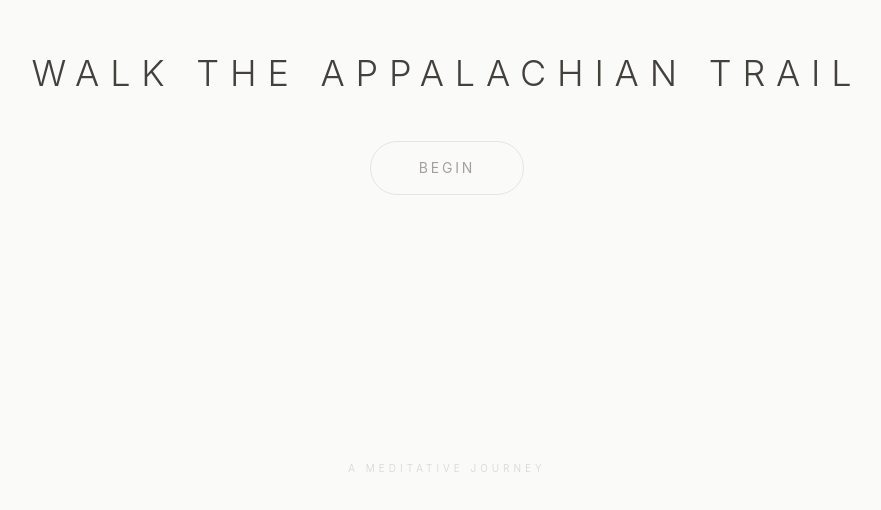
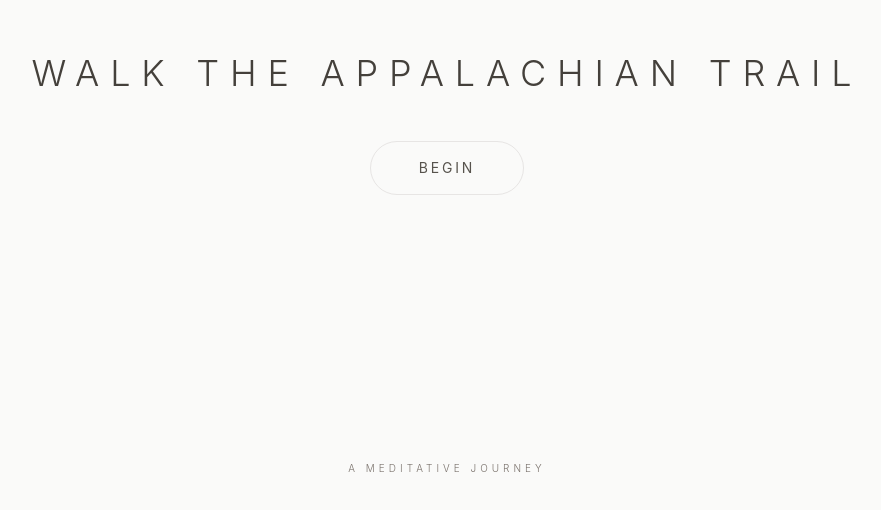
Before and after one commit to rajeshceg3/AppalachianTrail, a React (Vite) app: page / in a window 1280 px wide. Shown: the part 276-786 px from the top of the page, without its empty margins (193-1074 px from the left). Built offline with nearby package versions, Linux system fonts and the light colour scheme.

Commit message:
Darken faint uppercase text from stone-400/300 to stone-600/500 for WCAG contrast

```diff
--- a/src/components/Experience.jsx
+++ b/src/components/Experience.jsx
@@ -43,7 +43,7 @@ const Experience = ({ selectedRegion, onBackToMap }) => {
             transition={{ duration: 1.5 }}
             className="absolute inset-0 z-50 flex items-center justify-center bg-stone-100"
           >
-            <div className="text-[10px] tracking-[0.5em] uppercase text-stone-400">Entering {selectedRegion.name}</div>
+            <div className="text-[10px] tracking-[0.5em] uppercase text-stone-600">Entering {selectedRegion.name}</div>
           </motion.div>
         )}
       </AnimatePresence>
@@ -84,7 +84,7 @@ const Experience = ({ selectedRegion, onBackToMap }) => {
         className="absolute bottom-12 left-1/2 -translate-x-1/2 pointer-events-none text-center z-10 w-full px-4"
       >
         <h3 className="text-stone-600 text-sm tracking-[0.5em] uppercase font-light">{selectedRegion.name}</h3>
-        <p className="text-stone-400 text-[9px] tracking-[0.3em] uppercase mt-4">{selectedRegion.details}</p>
+        <p className="text-stone-600 text-[9px] tracking-[0.3em] uppercase mt-4">{selectedRegion.details}</p>
       </motion.div>
 
       <AnimatePresence>
--- a/src/components/Landing.jsx
+++ b/src/components/Landing.jsx
@@ -21,7 +21,7 @@ const Landing = ({ onStart }) => {
         >
           <button
             onClick={onStart}
-            className="px-12 py-4 border border-stone-200 rounded-full text-stone-400 hover:text-stone-800 hover:border-stone-400 transition-all duration-1000 ease-in-out cursor-pointer tracking-[0.2em] text-sm uppercase"
+            className="px-12 py-4 border border-stone-200 rounded-full text-stone-600 hover:text-stone-800 hover:border-stone-400 transition-all duration-1000 ease-in-out cursor-pointer tracking-[0.2em] text-sm uppercase"
           >
             Begin
           </button>
@@ -32,7 +32,7 @@ const Landing = ({ onStart }) => {
         initial={{ opacity: 0 }}
         animate={{ opacity: 1 }}
         transition={{ delay: 3, duration: 2 }}
-        className="absolute bottom-12 text-stone-300 text-[10px] font-light tracking-[0.4em] uppercase"
+        className="absolute bottom-12 text-stone-500 text-[10px] font-light tracking-[0.4em] uppercase"
       >
         A meditative journey
       </motion.div>
--- a/src/components/MapView.jsx
+++ b/src/components/MapView.jsx
@@ -33,7 +33,7 @@ const ElevationProfile = ({ elevation }) => {
           points={points.join(' ')}
         />
       </svg>
-      <div className="flex justify-between text-[8px] tracking-[0.2em] text-stone-400 mt-1 uppercase">
+      <div className="flex justify-between text-[8px] tracking-[0.2em] text-stone-600 mt-1 uppercase">
         <span>{min}ft</span>
         <span>{max}ft</span>
       </div>
@@ -71,7 +71,7 @@ const RegionNode = ({ region, index, onSelect, isEven, isHovered }) => {
              <h3 className="text-2xl font-light tracking-[0.2em] uppercase text-stone-600 group-hover:text-stone-900 transition-colors duration-500">
                 {region.name}
              </h3>
-             <p className="text-xs tracking-[0.15em] text-stone-400 mt-2 uppercase max-w-xs leading-relaxed group-hover:text-stone-600 transition-colors duration-500">
+             <p className="text-xs tracking-[0.15em] text-stone-600 mt-2 uppercase max-w-xs leading-relaxed group-hover:text-stone-600 transition-colors duration-500">
                 {region.desc}
              </p>
              {isHovered && <ElevationProfile elevation={region.elevation} />}
@@ -177,7 +177,7 @@ const MapView = ({ regions, onSelectRegion }) => {
                     transition={{ duration: 2 }}
                     className="text-center mb-32 relative z-10"
                 >
-                    <h2 className="text-xs font-light tracking-[0.5em] uppercase text-stone-400">The Path North</h2>
+                    <h2 className="text-xs font-light tracking-[0.5em] uppercase text-stone-600">The Path North</h2>
                     <div className="w-px h-16 bg-stone-300 mx-auto mt-8" />
                 </motion.div>
 
@@ -221,7 +221,7 @@ const MapView = ({ regions, onSelectRegion }) => {
 
                 {/* Footer */}
                 <div className="text-center mt-32">
-                    <div className="text-[10px] tracking-[0.3em] uppercase text-stone-400">Katahdin Awaits</div>
+                    <div className="text-[10px] tracking-[0.3em] uppercase text-stone-600">Katahdin Awaits</div>
                 </div>
             </div>
         </motion.div>
```
